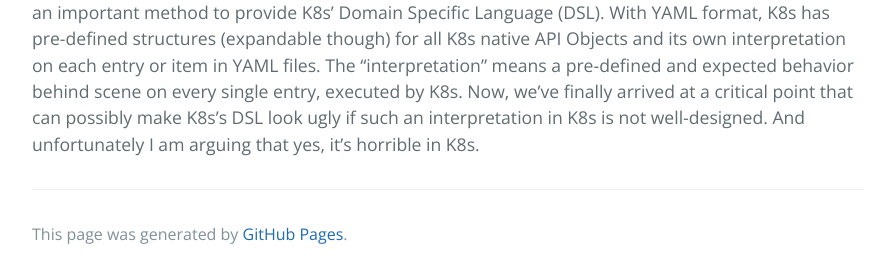
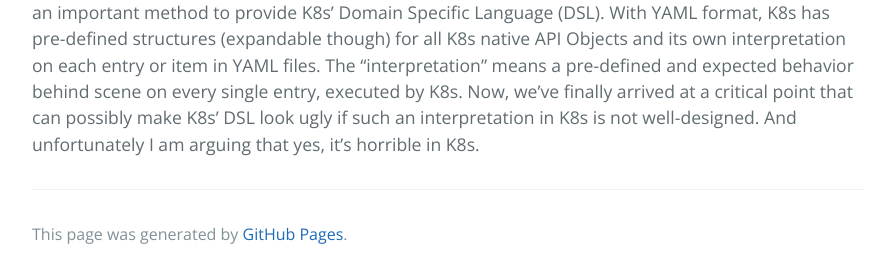
Before and after one commit to JunPark/junpark.github.io, a Jekyll site: the page built from index.md, in a window 1280 px wide and 900 px high, scrolled down 1715 px. Shown: the part 622-897 px from the top of the window, without its empty margins (192-1087 px from the left). Built offline with Jekyll 4.4.1, drawn with Linux system fonts in a browser that asks for light colours; some of the changed text lies outside the part shown.

Commit message:
a bit enhancement

```diff
--- a/index.md
+++ b/index.md
@@ -60,4 +60,4 @@ All right, I think it's enough for basic scaffolding. Now, it looks like everyth
 ## Why The Ugly Parts In K8s?
 
 Earlier, I mentioned "YAML files" that are used for describing API objects in K8s. YAML files in K8s are an important method to provide K8s' Domain Specific Language (DSL). With YAML format, K8s has pre-defined structures (expandable though) for all K8s native API Objects and its own interpretation on each entry or item in YAML files. The "interpretation" means a pre-defined and expected behavior behind scene on every single entry, executed by K8s.
-Now, we've finally arrived at a critical point that can possibly make K8s's DSL look ugly if such an interpretation in K8s is not well-designed. And unfortunately I am arguing that yes, it's horrible in K8s.
+Now, we've finally arrived at a critical point that can possibly make K8s' DSL look ugly if such an interpretation in K8s is not well-designed. And unfortunately I am arguing that yes, it's horrible in K8s.
```
